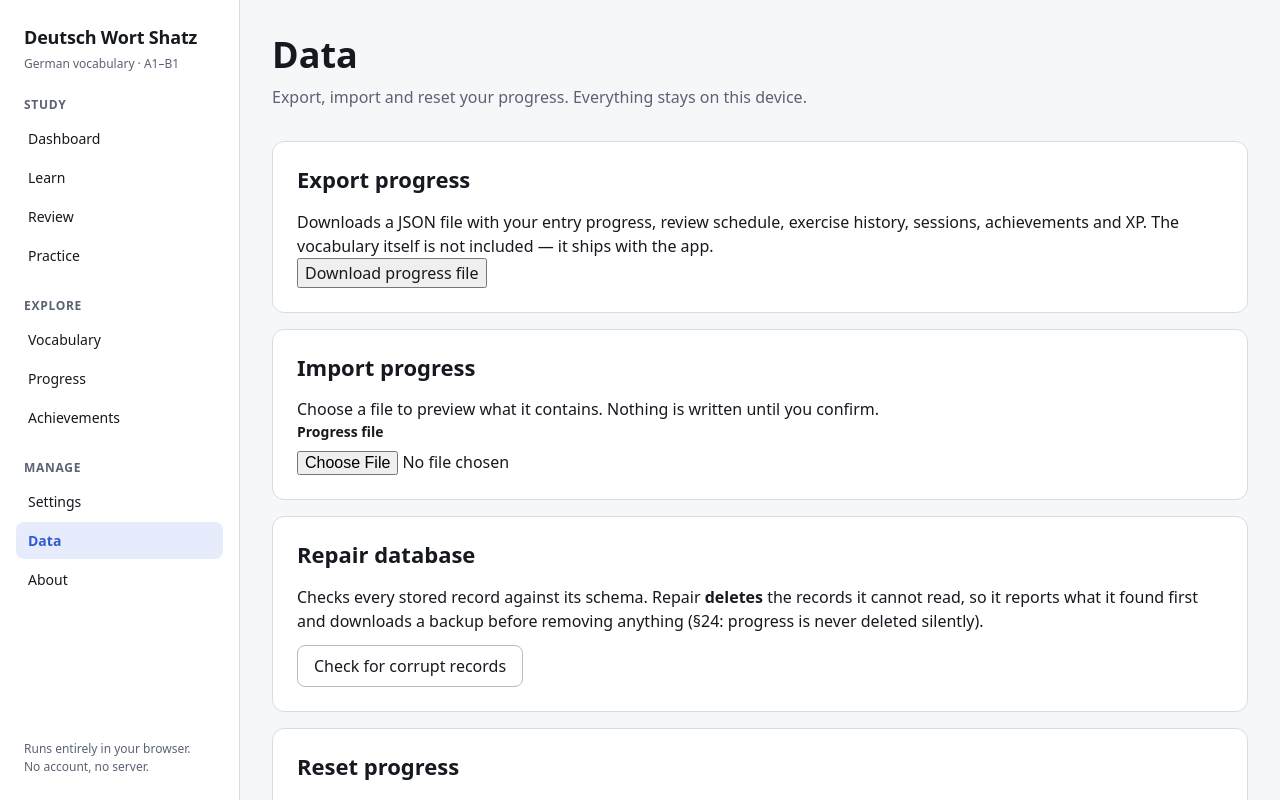
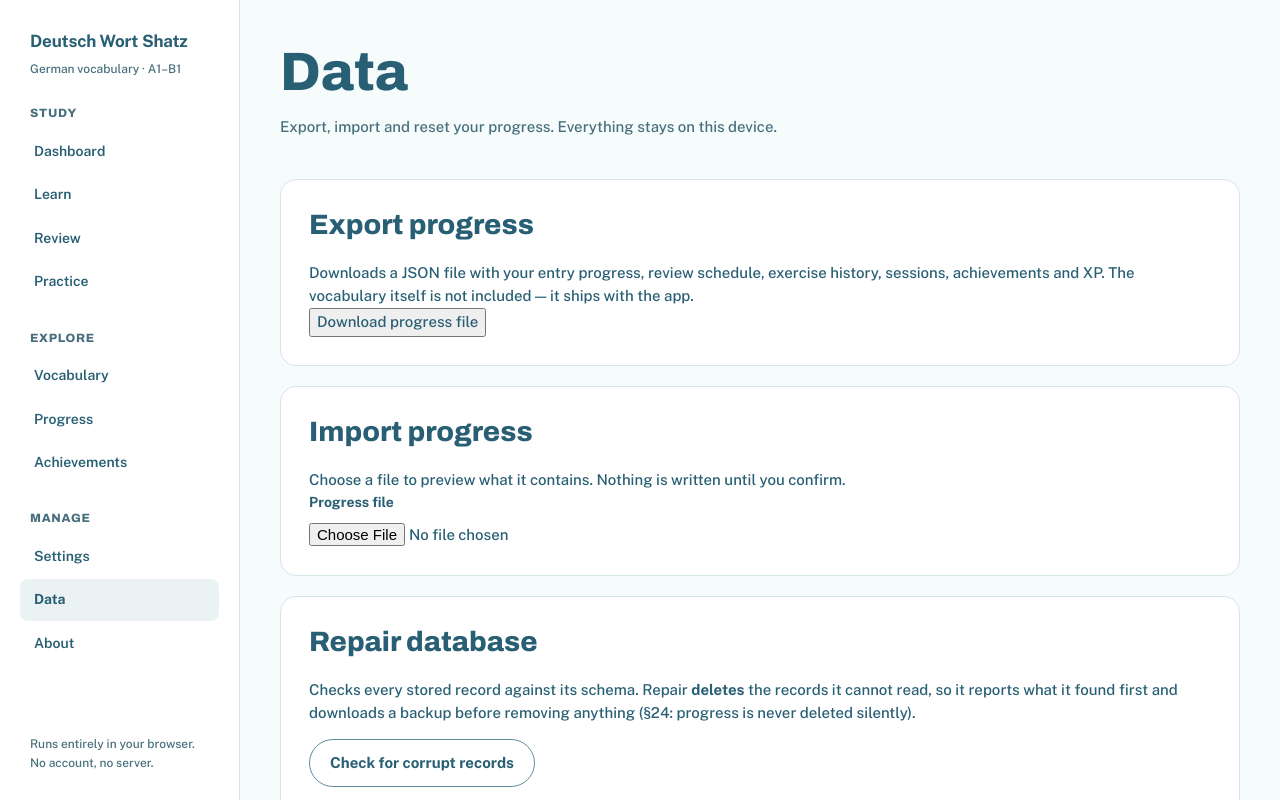
Before and after one commit to slom216/deutsch_wort_shatz, a React (Vite) app: page /data in a window 1280 px wide. Shown: the top 800 px of the page. Built offline with nearby package versions, Linux system fonts and the light colour scheme.

Commit message:
Applying uniform design for all DeuLern applications

```diff
--- a/index.html
+++ b/index.html
@@ -8,6 +8,12 @@
       content="Deutsch Wort Shatz — learn German vocabulary for CEFR levels A1, A2 and B1. Runs entirely in your browser."
     />
     <title>Deutsch Wort Shatz</title>
+    <link rel="preconnect" href="https://fonts.googleapis.com" />
+    <link rel="preconnect" href="https://fonts.gstatic.com" crossorigin />
+    <link
+      href="https://fonts.googleapis.com/css2?family=Archivo:wght@800&family=Public+Sans:wght@500;600;700&display=swap"
+      rel="stylesheet"
+    />
   </head>
   <body>
     <div id="root"></div>
--- a/src/components/exercises/GermanCharacterHelper.css
+++ b/src/components/exercises/GermanCharacterHelper.css
@@ -24,7 +24,7 @@
   padding: var(--space-1) var(--space-2);
   border: 1px solid var(--color-border-strong);
   background: var(--color-surface);
-  border-radius: var(--radius-md);
+  border-radius: var(--radius-pill);
   font-size: var(--text-base);
   cursor: pointer;
   transition: background-color var(--duration-fast) var(--easing-standard);
--- a/src/components/exercises/exercises.css
+++ b/src/components/exercises/exercises.css
@@ -57,7 +57,7 @@
 .exercise__gap-input {
   padding: var(--space-3);
   border: 1px solid var(--color-border-strong);
-  border-radius: var(--radius-md);
+  border-radius: var(--radius-sm);
   background: var(--color-surface);
   font-size: var(--text-lg);
   width: 100%;
@@ -147,14 +147,17 @@
   letter-spacing: 0.04em;
 }
 
+/* button-primary (design.md): lime pill, teal label, the page's one conversion action. */
 .exercise__submit,
 .runner__next {
   align-self: flex-start;
+  min-height: 56px;
   padding: var(--space-3) var(--space-5);
-  background: var(--color-primary);
-  color: var(--color-on-primary);
-  border: 1px solid var(--color-primary);
-  border-radius: var(--radius-md);
+  background: var(--color-cta);
+  color: var(--color-on-cta);
+  border: 1px solid var(--color-cta);
+  border-radius: var(--radius-pill);
+  font-size: var(--text-lg);
   font-weight: var(--weight-semibold);
   cursor: pointer;
   margin-top: var(--space-2);
@@ -162,7 +165,8 @@
 
 .exercise__submit:hover:not(:disabled),
 .runner__next:hover {
-  background: var(--color-primary-hover);
+  background: var(--color-cta-hover);
+  border-color: var(--color-cta-hover);
 }
 
 .exercise__submit:disabled {
@@ -177,12 +181,14 @@
 .runner__hint,
 .runner__reveal,
 .page-action {
+  min-height: 48px;
   padding: var(--space-2) var(--space-4);
-  background: transparent;
+  background: var(--color-surface);
+  color: var(--color-primary);
   border: 1px solid var(--color-border-strong);
-  border-radius: var(--radius-md);
+  border-radius: var(--radius-pill);
   cursor: pointer;
-  font-weight: var(--weight-medium);
+  font-weight: var(--weight-semibold);
 }
 
 .runner__retry:hover,
--- a/src/pages/SettingsPage.css
+++ b/src/pages/SettingsPage.css
@@ -72,11 +72,13 @@
 /* ---- destructive actions (§25) ---- */
 
 .data-reset__button {
+  min-height: 48px;
   padding: var(--space-2) var(--space-4);
   border: 1px solid var(--color-border-strong);
   background: var(--color-surface);
-  border-radius: var(--radius-md);
-  font-weight: var(--weight-medium);
+  color: var(--color-primary);
+  border-radius: var(--radius-pill);
+  font-weight: var(--weight-semibold);
   cursor: pointer;
   margin-top: var(--space-3);
 }
--- a/src/pages/VocabularyBrowserPage.css
+++ b/src/pages/VocabularyBrowserPage.css
@@ -23,7 +23,7 @@
 .vocab-filters__field select {
   padding: var(--space-2) var(--space-3);
   border: 1px solid var(--color-border-strong);
-  border-radius: var(--radius-md);
+  border-radius: var(--radius-sm);
   background: var(--color-surface);
   min-width: 14rem;
 }
--- a/src/styles/global.css
+++ b/src/styles/global.css
@@ -24,12 +24,14 @@ body {
   -webkit-font-smoothing: antialiased;
 }
 
+/* Headlines are heavy, compact and confident — 800 weight, tight leading (design.md). */
 h1,
 h2,
 h3,
 h4 {
+  font-family: var(--font-display);
   line-height: var(--leading-tight);
-  font-weight: var(--weight-semibold);
+  font-weight: var(--weight-display);
   text-wrap: balance;
 }
 
@@ -37,10 +39,16 @@ h1 {
   font-size: var(--text-3xl);
 }
 h2 {
+  font-size: var(--text-2xl);
+}
+h3 {
   font-size: var(--text-xl);
 }
-h3 {
-  font-size: var(--text-lg);
+
+@media (min-width: 60rem) {
+  h1 {
+    font-size: var(--text-4xl);
+  }
 }
 
 p {
@@ -104,8 +112,8 @@ svg {
   padding: var(--space-2) var(--space-4);
   background: var(--color-primary);
   color: var(--color-on-primary);
-  border-radius: var(--radius-md);
-  font-weight: var(--weight-medium);
+  border-radius: var(--radius-pill);
+  font-weight: var(--weight-semibold);
   transform: translateY(-200%);
   transition: transform var(--duration-fast) var(--easing-standard);
 }
@@ -144,12 +152,13 @@ svg {
 }
 
 .error-boundary__actions button {
+  min-height: 48px;
   padding: var(--space-2) var(--space-4);
   border: 1px solid var(--color-primary);
   background: var(--color-primary);
   color: var(--color-on-primary);
-  border-radius: var(--radius-md);
-  font-weight: var(--weight-medium);
+  border-radius: var(--radius-pill);
+  font-weight: var(--weight-semibold);
   cursor: pointer;
 }
 
--- a/src/styles/tokens.css
+++ b/src/styles/tokens.css
@@ -1,82 +1,94 @@
 /**
- * Design tokens (Phase 0 deliverable 16).
+ * Design tokens — Junior Achievement SoCal system (see design.md).
  *
  * All colour, spacing, type and motion values used by the application resolve to a
  * token defined here. Components must not hard-code raw values.
  *
  * Contrast: every `--color-text*` on its matching `--color-surface*` meets WCAG AA (§30).
+ * Where the brand hex fails AA as text (secondary #00A0AF, error #D64545) the token holds
+ * the nearest AA-passing shade of the same brand colour and the raw hex stays for fills.
  */
 
 :root {
-  /* ---- palette ---- */
-  --color-bg: #f6f7f9;
-  --color-surface: #ffffff;
+  /* ---- palette (design.md · colors) ---- */
+  --color-bg: #f6fbfc; /* surface */
+  --color-surface: #ffffff; /* neutral */
   --color-surface-raised: #ffffff;
-  --color-surface-sunken: #eef0f4;
-  --color-border: #d8dce4;
-  --color-border-strong: #b6bcc9;
+  --color-surface-sunken: #eaf2f4; /* primary-10 */
+  --color-border: #d5e5ea;
+  --color-border-strong: #5f8f9f; /* primary-60 */
 
-  --color-text: #16191f;
-  --color-text-muted: #5a6273;
+  --color-text: #285f74; /* on-surface */
+  --color-text-muted: #476f7d; /* primary-60, darkened to AA at 14px */
   --color-text-inverse: #ffffff;
 
-  --color-primary: #2f5bd7;
-  --color-primary-hover: #2648ab;
-  --color-primary-subtle: #e6ecfb;
+  --color-primary: #285f74;
+  --color-primary-hover: #1c4655;
+  --color-primary-subtle: #eaf2f4; /* primary-10 */
   --color-on-primary: #ffffff;
 
-  --color-success: #1c7a4a;
-  --color-success-subtle: #e3f4ea;
-  --color-warning: #8a5a00;
-  --color-warning-subtle: #fdf1dc;
-  --color-danger: #b3261e;
-  --color-danger-subtle: #fce9e8;
+  /* Brand accents. Lime is reserved for the primary call to action; cyan supports
+     airy fills only, never text (design.md · Do's and Don'ts). */
+  --color-cta: #e6e33c; /* tertiary */
+  --color-cta-hover: #d3d02c;
+  --color-on-cta: #285f74;
+  --color-accent-cyan: #a7e8ea;
+  --color-accent-lime: #dceb4a;
 
-  /* CEFR level accents — always paired with a text label, never colour alone (§30). */
-  --color-level-a1: #1c7a4a;
-  --color-level-a2: #2f5bd7;
-  --color-level-b1: #7a3fb8;
+  --color-success: #00707c; /* secondary, darkened to AA */
+  --color-success-subtle: #e0f5f6;
+  --color-warning: #7a6b00; /* tertiary, darkened to AA */
+  --color-warning-subtle: #fbf9da;
+  --color-danger: #c1403f; /* error, darkened to AA */
+  --color-danger-subtle: #f9e7e7;
 
-  /* ---- spacing scale ---- */
-  --space-1: 0.25rem;
-  --space-2: 0.5rem;
-  --space-3: 0.75rem;
-  --space-4: 1rem;
-  --space-5: 1.5rem;
-  --space-6: 2rem;
-  --space-7: 3rem;
-  --space-8: 4rem;
+  /* ---- spacing scale (design.md · spacing 6 / 14 / 28 / 40 / 88) ---- */
+  --space-1: 6px;
+  --space-2: 10px;
+  --space-3: 14px;
+  --space-4: 20px;
+  --space-5: 28px;
+  --space-6: 40px;
+  --space-7: 56px;
+  --space-8: 88px;
 
   /* ---- typography ---- */
+  --font-display: 'Archivo', ui-sans-serif, system-ui, 'Segoe UI', Roboto, sans-serif;
   --font-sans:
-    ui-sans-serif, system-ui, -apple-system, 'Segoe UI', Roboto, 'Helvetica Neue', Arial, sans-serif;
+    'Public Sans', ui-sans-serif, system-ui, -apple-system, 'Segoe UI', Roboto, 'Helvetica Neue',
+    Arial, sans-serif;
   --font-mono: ui-monospace, SFMono-Regular, 'SF Mono', Menlo, Consolas, monospace;
 
-  --text-xs: 0.75rem;
-  --text-sm: 0.875rem;
-  --text-base: 1rem;
-  --text-lg: 1.125rem;
-  --text-xl: 1.375rem;
-  --text-2xl: 1.75rem;
-  --text-3xl: 2.25rem;
+  --text-xs: 0.75rem; /* 12px · label-sm */
+  --text-sm: 0.875rem; /* 14px · body-sm, nav-link */
+  --text-base: 0.9375rem; /* 15px · body-md */
+  --text-lg: 1.0625rem; /* 17px · label-lg, button-text */
+  --text-xl: 1.25rem; /* 20px · body-lg */
+  --text-2xl: 1.75rem; /* 28px · headline-sm */
+  --text-3xl: 2.25rem; /* 36px · headline-md */
+  --text-4xl: 3.375rem; /* 54px · headline-lg */
 
-  --leading-tight: 1.25;
-  --leading-normal: 1.5;
+  --leading-tight: 1.22;
+  --leading-normal: 1.53;
   --leading-relaxed: 1.7;
 
-  --weight-normal: 400;
-  --weight-medium: 500;
-  --weight-semibold: 600;
+  --weight-normal: 500;
+  --weight-medium: 600;
+  --weight-semibold: 700;
   --weight-bold: 700;
+  --weight-display: 800;
 
-  /* ---- radii, shadow, layout ---- */
+  /* ---- radii, depth, layout ---- */
   --radius-sm: 4px;
   --radius-md: 8px;
-  --radius-lg: 12px;
-  --radius-pill: 999px;
+  --radius-lg: 16px;
+  --radius-xl: 28px;
+  --radius-pill: 9999px;
 
-  --shadow-sm: 0 1px 2px rgb(16 20 30 / 8%);
-  --shadow-md: 0 2px 8px rgb(16 20 30 / 10%);
+  /* Depth is carried by borders and colour blocking, not material surfaces
+     (design.md · Elevation & Depth). Only dragging keeps a lift. */
+  --shadow-sm: none;
+  --shadow-md: 0 2px 8px rgb(40 95 116 / 18%);
 
   --sidebar-width: 15rem;
   --content-max-width: 72rem;
@@ -92,36 +104,33 @@
   color-scheme: light dark;
 }
 
+/* The brand is a light system; at night it keeps its identity by inverting into the
+   deep teal rather than a neutral grey. */
 @media (prefers-color-scheme: dark) {
   :root {
-    --color-bg: #12141a;
-    --color-surface: #1a1d25;
-    --color-surface-raised: #222630;
-    --color-surface-sunken: #0e1015;
-    --color-border: #333846;
-    --color-border-strong: #4a5162;
+    --color-bg: #12262e;
+    --color-surface: #1b3b47;
+    --color-surface-raised: #234754;
+    --color-surface-sunken: #0d1d23;
+    --color-border: #2f5a68;
+    --color-border-strong: #5f8f9f;
 
-    --color-text: #eef0f5;
-    --color-text-muted: #a5adbf;
-    --color-text-inverse: #12141a;
+    --color-text: #eaf2f4;
+    --color-text-muted: #9fc4ce;
+    --color-text-inverse: #12262e;
 
-    --color-primary: #8aa8f5;
-    --color-primary-hover: #a5bcf8;
-    --color-primary-subtle: #1e2740;
-    --color-on-primary: #10131c;
+    --color-primary: #a7e8ea;
+    --color-primary-hover: #c6f1f2;
+    --color-primary-subtle: #23505d;
+    --color-on-primary: #12262e;
 
-    --color-success: #67d09a;
-    --color-success-subtle: #14291f;
-    --color-warning: #e8b866;
-    --color-warning-subtle: #2d2416;
-    --color-danger: #f19a94;
-    --color-danger-subtle: #2e1817;
+    --color-success: #7fd8de;
+    --color-success-subtle: #143a3f;
+    --color-warning: #dceb4a;
+    --color-warning-subtle: #33341a;
+    --color-danger: #f0908e;
+    --color-danger-subtle: #3c1e1e;
 
-    --color-level-a1: #67d09a;
-    --color-level-a2: #8aa8f5;
-    --color-level-b1: #c39ae8;
-
-    --shadow-sm: 0 1px 2px rgb(0 0 0 / 40%);
     --shadow-md: 0 2px 8px rgb(0 0 0 / 45%);
   }
 }
```
